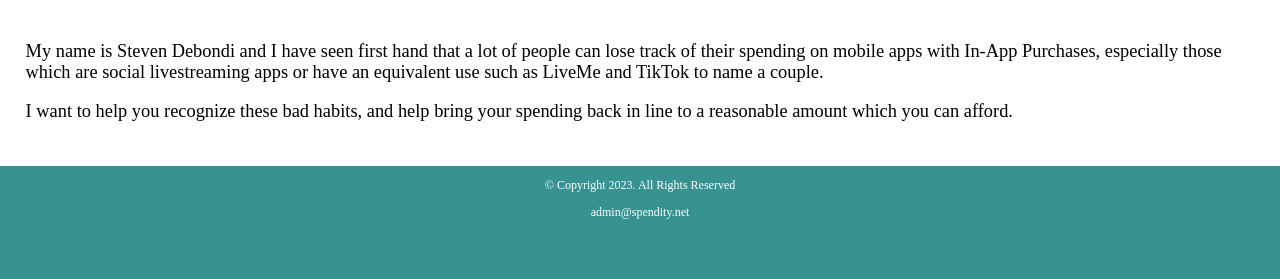
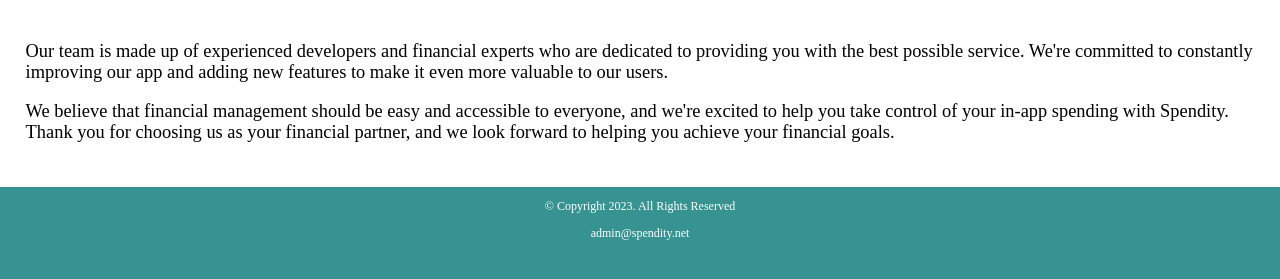
Before and after one commit to StevenDebondi/BasicWebsite, a plain HTML site: page aboutus.html in a window 1280 px wide. Shown: the part 193-472 px from the top of the page. Drawn offline with Linux system fonts and the light colour scheme; a script that the page names is missing.

Commit message:
Update aboutus
Used ChatGPT for basic website info, aboutus and index pages

```diff
--- a/aboutus.html
+++ b/aboutus.html
@@ -29,10 +29,11 @@
     <main>
             <div id="aboutme">
 
-                <p>My name is Steven Debondi and I have seen first hand that a lot of people can lose track of their spending on mobile apps with In-App Purchases,
-                    especially those which are social livestreaming apps or have an equivalent use such as LiveMe and TikTok to name a couple.</p>
-
-                <p>I want to help you recognize these bad habits, and help bring your spending back in line to a reasonable amount which you can afford.<br>
+                <p>Our team is made up of experienced developers and financial experts who are dedicated to providing you with the best possible service.
+                    We're committed to constantly improving our app and adding new features to make it even more valuable to our users.
+<br>
+                    <p>We believe that financial management should be easy and accessible to everyone, and we're excited to help you take control of your in-app spending with Spendity.
+                    Thank you for choosing us as your financial partner, and we look forward to helping you achieve your financial goals.</p>
 
                 </p>
             </div>
```
